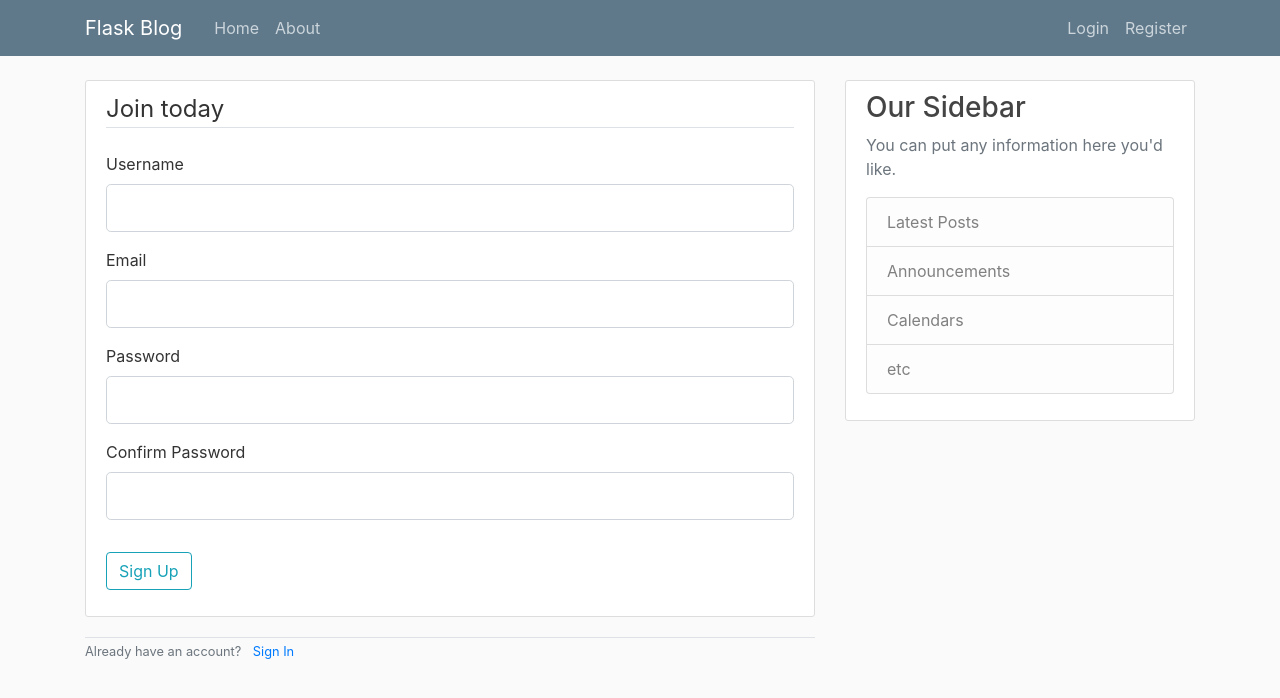
After one commit to darshanpadia/Flask-Blog, a Flask app: page /register in a window 1280 px wide. The commit adds this page. Shown: the top 698 px of the page. Run offline with Flask 2, Linux system fonts and the light colour scheme; some libraries are stand-ins or nearby versions.

Commit message:
second commit

```diff
--- a/app.py
+++ b/app.py
@@ -1,15 +1,48 @@
-from flask import Flask,render_template
+from flask import Flask,render_template,url_for,flash,redirect
+from forms import RegistrationForm,LoginForm
 
 app = Flask(__name__)
+app.config['SECRET_KEY'] = 'bfca5d6bb45ca88cf38c854d58fa7b12'
+
+
+
+
+post = [
+	{
+		'author': 'Someone',
+		'title' : 'title 1',
+		'content': 'something',
+		'date_posted': 'April 20'
+	},
+	{
+		'author': 'Sometwo',
+		'title' : 'title 2',
+		'content': 'somethink',
+		'date_posted': 'April 420'
+	}
+]
 
 @app.route('/')
 @app.route('/home')
 def home():
-	return render_template('home.html')
+	return render_template('home.html', posts = post)
 
 @app.route('/about')
 def about():
-	return render_template('about.html')
+	return render_template('about.html',title = 'About')
+
+@app.route('/register',methods = ['GET','POST'])
+def register():
+	form = RegistrationForm()
+	if form.validate_on_submit():
+		flash(f"Account Created for {form.username.data}!","success")
+		return redirect(url_for('home'))
+	return render_template('register.html', title = 'Register', form=form)
+
+@app.route('/login')
+def login():
+	form = LoginForm()
+	return render_template('login.html', title = 'login', form=form)
 
 if __name__ == "__main__":
 	app.run(debug = True)
--- /dev/null
+++ b/forms.py
@@ -0,0 +1,17 @@
+from flask_wtf import FlaskForm
+from wtforms import StringField,PasswordField,SubmitField,BooleanField
+from wtforms.validators import DataRequired,Length,Email,EqualTo
+
+class RegistrationForm(FlaskForm):
+	username = StringField('Username', validators = [DataRequired(),Length(min=2,max=20)])
+	email = StringField('Email',validators = [DataRequired(),Email()])
+	password = PasswordField('Password',validators = [DataRequired()])
+	confirm_password = PasswordField('Confirm Password',validators = [DataRequired(),EqualTo('password')])
+	submit = SubmitField('Sign Up')
+
+
+class LoginForm(FlaskForm):
+	email = StringField('Email',validators = [DataRequired(),Email()])
+	password = PasswordField('Password',validators = [DataRequired()])
+	remember = BooleanField('Remember Me')
+	submit = SubmitField('Log In')
--- /dev/null
+++ b/static/main.css
@@ -0,0 +1,80 @@
+body {
+  background: #fafafa;
+  color: #333333;
+  margin-top: 5rem;
+}
+
+h1, h2, h3, h4, h5, h6 {
+  color: #444444;
+}
+
+.bg-steel {
+  background-color: #5f788a;
+}
+
+.site-header .navbar-nav .nav-link {
+  color: #cbd5db;
+}
+
+.site-header .navbar-nav .nav-link:hover {
+  color: #ffffff;
+}
+
+.site-header .navbar-nav .nav-link.active {
+  font-weight: 500;
+}
+
+.content-section {
+  background: #ffffff;
+  padding: 10px 20px;
+  border: 1px solid #dddddd;
+  border-radius: 3px;
+  margin-bottom: 20px;
+}
+
+.article-title {
+  color: #444444;
+}
+
+a.article-title:hover {
+  color: #428bca;
+  text-decoration: none;
+}
+
+.article-content {
+  white-space: pre-line;
+}
+
+.article-img {
+  height: 65px;
+  width: 65px;
+  margin-right: 16px;
+}
+
+.article-metadata {
+  padding-bottom: 1px;
+  margin-bottom: 4px;
+  border-bottom: 1px solid #e3e3e3
+}
+
+.article-metadata a:hover {
+  color: #333;
+  text-decoration: none;
+}
+
+.article-svg {
+  width: 25px;
+  height: 25px;
+  vertical-align: middle;
+}
+
+.account-img {
+  height: 125px;
+  width: 125px;
+  margin-right: 20px;
+  margin-bottom: 16px;
+}
+
+.account-heading {
+  font-size: 2.5rem;
+}
--- a/templates/about.html
+++ b/templates/about.html
@@ -0,0 +1,4 @@
+{% extends 'layout.html' %}
+{% block content %}
+	<h1>About Page</h1>
+{% endblock %}
--- /dev/null
+++ b/templates/layout.html
@@ -0,0 +1,73 @@
+<!DOCTYPE html>
+<html>
+<head>
+	<!-- Required meta tags -->
+    <meta charset="utf-8">
+    <meta name="viewport" content="width=device-width, initial-scale=1, shrink-to-fit=no">
+
+    <!-- Bootstrap CSS -->
+    <link rel="stylesheet" href="https://stackpath.bootstrapcdn.com/bootstrap/4.3.1/css/bootstrap.min.css" integrity="sha384-ggOyR0iXCbMQv3Xipma34MD+dH/1fQ784/j6cY/iJTQUOhcWr7x9JvoRxT2MZw1T" crossorigin="anonymous">
+    <link rel="stylesheet" type="text/css" href="{{ url_for('static',filename='main.css') }}">
+	{% if title %}
+		<title>Flask-Blog - {{title}}</title>
+	{% else %}
+		<title>Flask-Blog</title>
+	{% endif %}
+</head>
+<body>
+	<header class="site-header">
+	  <nav class="navbar navbar-expand-md navbar-dark bg-steel fixed-top">
+	    <div class="container">
+	      <a class="navbar-brand mr-4" href="/">Flask Blog</a>
+	      <button class="navbar-toggler" type="button" data-toggle="collapse" data-target="#navbarToggle" aria-controls="navbarToggle" aria-expanded="false" aria-label="Toggle navigation">
+	        <span class="navbar-toggler-icon"></span>
+	      </button>
+	      <div class="collapse navbar-collapse" id="navbarToggle">
+	        <div class="navbar-nav mr-auto">
+	          <a class="nav-item nav-link" href="/">Home</a>
+	          <a class="nav-item nav-link" href="/about">About</a>
+	        </div>
+	        <!-- Navbar Right Side -->
+	        <div class="navbar-nav">
+	          <a class="nav-item nav-link" href="/login">Login</a>
+	          <a class="nav-item nav-link" href="/register">Register</a>
+	        </div>
+	      </div>
+	    </div>
+	  </nav>
+	</header>
+	<main role="main" class="container">
+	  <div class="row">
+	    <div class="col-md-8">
+	      {% with messages = get_flashed_messages(with_categories=true) %}
+	        {% if messages %}
+	          {% for category,messages in messages %}
+	            <div class="alert alert-{{ category }}">
+	              {{ message }}
+	            </div>
+	          {% endfor %}
+	        {% endif %}
+	      {% endwith %}
+	      {% block content %}{% endblock %}
+	    </div>
+	    <div class="col-md-4">
+	      <div class="content-section">
+	        <h3>Our Sidebar</h3>
+	        <p class='text-muted'>You can put any information here you'd like.
+	          <ul class="list-group">
+	            <li class="list-group-item list-group-item-light">Latest Posts</li>
+	            <li class="list-group-item list-group-item-light">Announcements</li>
+	            <li class="list-group-item list-group-item-light">Calendars</li>
+	            <li class="list-group-item list-group-item-light">etc</li>
+	          </ul>
+	        </p>
+	      </div>
+	    </div>
+	  </div>
+	</main>
+
+	<script src="https://code.jquery.com/jquery-3.3.1.slim.min.js" integrity="sha384-q8i/X+965DzO0rT7abK41JStQIAqVgRVzpbzo5smXKp4YfRvH+8abtTE1Pi6jizo" crossorigin="anonymous"></script>
+    <script src="https://cdnjs.cloudflare.com/ajax/libs/popper.js/1.14.7/umd/popper.min.js" integrity="sha384-UO2eT0CpHqdSJQ6hJty5KVphtPhzWj9WO1clHTMGa3JDZwrnQq4sF86dIHNDz0W1" crossorigin="anonymous"></script>
+    <script src="https://stackpath.bootstrapcdn.com/bootstrap/4.3.1/js/bootstrap.min.js" integrity="sha384-JjSmVgyd0p3pXB1rRibZUAYoIIy6OrQ6VrjIEaFf/nJGzIxFDsf4x0xIM+B07jRM" crossorigin="anonymous"></script>
+</body>
+</html>
--- /dev/null
+++ b/templates/register.html
@@ -0,0 +1,35 @@
+{% extends 'layout.html' %}
+{% block content %}
+	<div class="content-section">
+		<form method='POST' action=''>
+			{{ form.hidden_tag() }}
+			<fieldset class="form-group">
+				<legend class="border-bottom mb-4">Join today</legend>
+				<div class="form-group">
+					{{ form.username.label(class="form-control-label") }}
+					{{ form.username(class="form-control form-control-lg")}}
+				</div>
+				<div class="form-group">
+					{{ form.email.label(class="form-control-label") }}
+					{{ form.email(class="form-control form-control-lg")}}
+				</div>
+				<div class="form-group">
+					{{ form.password.label(class="form-control-label") }}
+					{{ form.password(class="form-control form-control-lg")}}
+				</div>
+				<div class="form-group">
+					{{ form.confirm_password.label(class="form-control-label") }}
+					{{ form.confirm_password(class="form-control form-control-lg")}}
+				</div>
+			</fieldset>
+			<div class="form-group">
+				{{ form.submit(class="btn btn-outline-info") }}
+			</div>
+		</form>
+	</div>
+	<div class="border-top p1-3">
+		<small class="text-muted">
+			Already have an account? <a class="ml-2" href="{{ url_for('login') }}">Sign In</a>
+		</small>
+	</div>
+{% endblock %}
```
Also changed, not shown: templates/home.html (+15 -9 lines).
